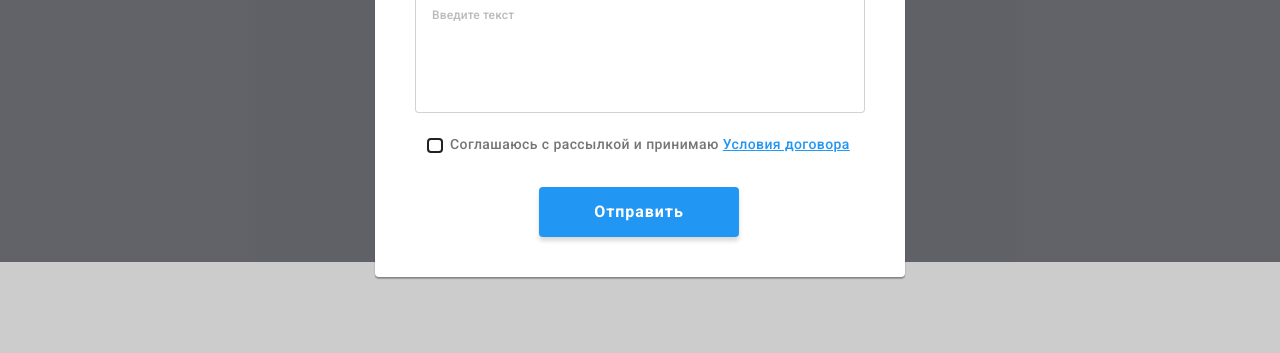
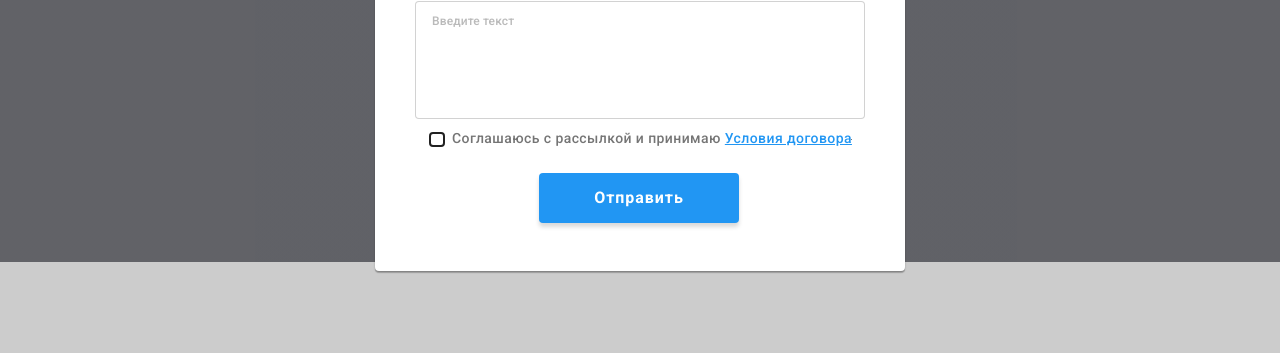
Before and after one commit to SolomiiaLiubinetska/goit-markup-hw-06, a plain HTML site: page index.html in a window 1280 px wide. Both pictures are taken after a click on the button "Заказать услугу". Shown: the part 419-772 px from the top of the page. Drawn offline with Linux system fonts and the light colour scheme.

Commit message:
виправляє помилки у формі (галочка користувацького погодження)

```diff
--- a/css/styles.css
+++ b/css/styles.css
@@ -945,7 +945,7 @@ h2>a {
 }
 
 .div-checkbox {
-    display: flex;
+    display: inline-flex;
     align-items: center;
     margin-right: 52px;
     margin-left: 52px;
@@ -953,6 +953,11 @@ h2>a {
 }
 
 .rules {
+    position: absolute;
+    left: 77px;
+    ;
+    display: inline-flex;
+    align-items: center;
     font-style: normal;
     font-weight: 400;
     font-size: 14px;
@@ -1007,6 +1012,7 @@ h2>a {
 .link-rules {
     color: var(--accent);
     text-decoration: underline;
+    margin-left: 4px;
 }
 
 .checkbox {
@@ -1014,7 +1020,6 @@ h2>a {
     -moz-appearance: none;
     appearance: none;
     position: absolute; */
-    position: absolute;
     width: 1px;
     height: 1px;
     margin: -1px;
@@ -1025,7 +1030,11 @@ h2>a {
 }
 
 .form-icon-check {
+    position: absolute;
     display: inline-block;
+    left: -23px;
+    width: 16px;
+    height: 15px;
     margin-right: 7px;
     border: 2px solid var(--title-text-color);
     border-radius: 4px;
--- a/index.html
+++ b/index.html
@@ -380,13 +380,15 @@
                     <textarea class="comment-form" name="comment" id="comment" rows="5" cols="45" placeholder="Введите текст"></textarea>
                 </div>
                 <div class="div-checkbox">
-                    <input class="checkbox" type="checkbox" name="rules" id="rules">
-                    <svg class="form-icon-check" width="16" height="15">
-                        <use
-                          href="./images/icons/sprite.svg#icon-icon-check">
-                        </use>
-                      </svg>
-                    <label class="rules" for="rules">Соглашаюсь с рассылкой и принимаю <a class="link-rules" href="#">Условия договора</a></label>
+
+                    <label class="rules">Соглашаюсь с рассылкой и принимаю  <a class="link-rules" href="#"> Условия договора</a>
+                        <input class="checkbox" type="checkbox" name="rules" >
+
+                        <svg class="form-icon-check" width="16" height="15">
+                            <use
+                              href="./images/icons/sprite.svg#icon-icon-check">
+                            </use>
+                          </svg></label>
                 </div>
                 <button class="button button-form" type="submit">Отправить</button>
                 <button class="btn-modal" data-modal-close><svg class="modal-icon" width="18" height="18"><use href="./images/icons/sprite.svg#icon-close-icon"> </use></svg></button>
```
